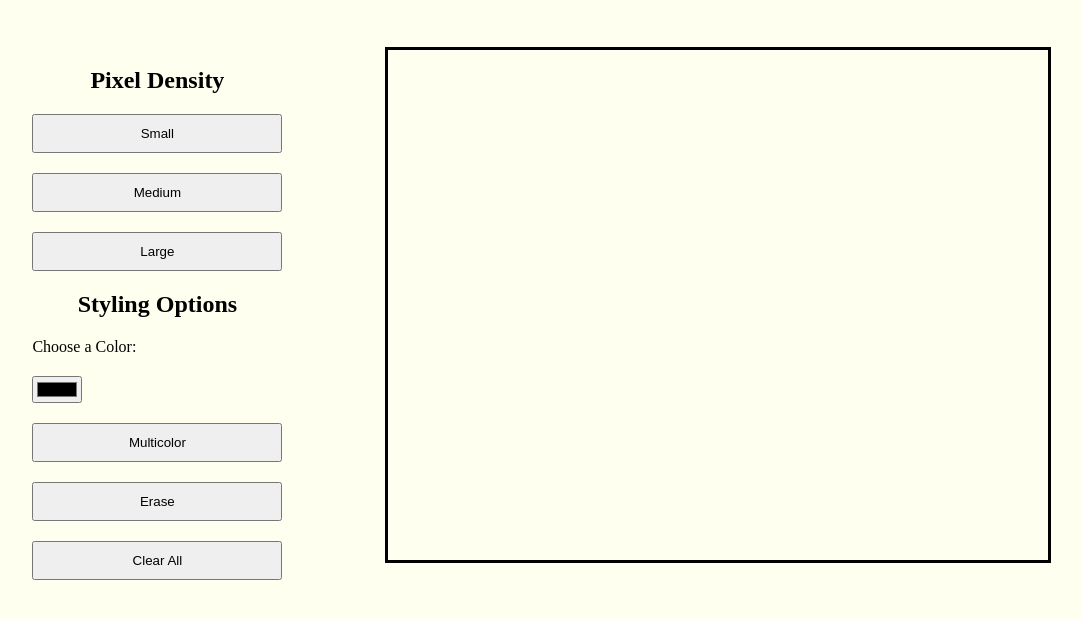
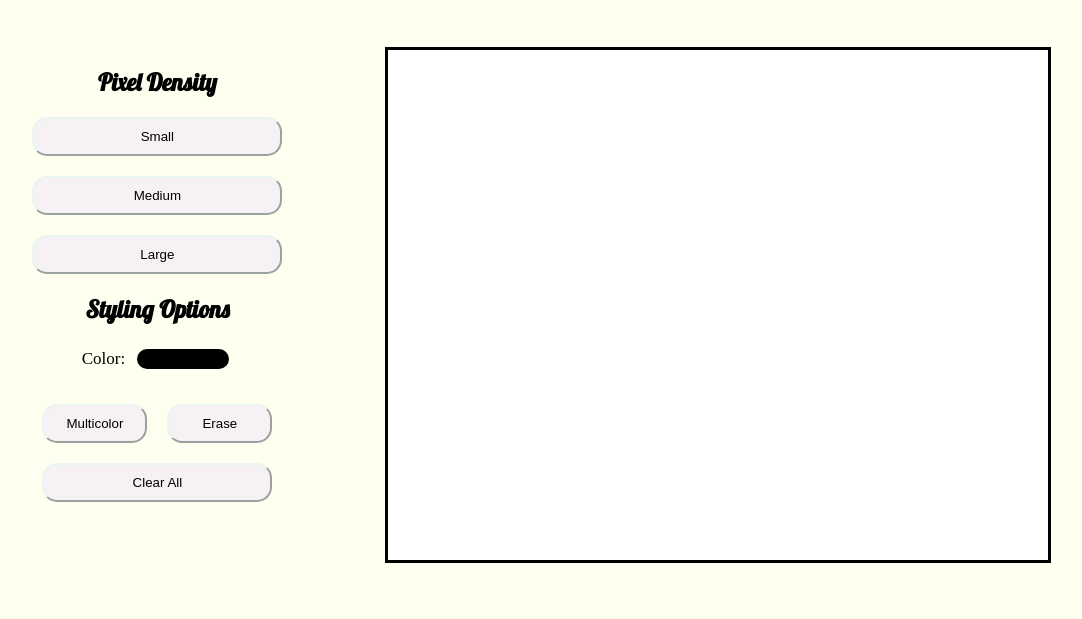
Before and after one commit to ladinofel/etch-a-sketch, a plain HTML site: page index.html in a window 1280 px wide. Both pictures are taken after a click on the button "Multicolor". Shown: the part 111-730 px from the top of the page, without its empty margins (77-1159 px from the left). Drawn offline with Linux system fonts and the light colour scheme.

Commit message:
Add multicolor function and overall webpage style

```diff
--- a/index.html
+++ b/index.html
@@ -7,12 +7,15 @@
     <link rel="preconnect" href="https://fonts.googleapis.com">
     <link rel="preconnect" href="https://fonts.gstatic.com" crossorigin>
     <link href="https://fonts.googleapis.com/css2?family=Josefin+Sans:ital,wght@0,100;0,300;0,400;0,500;0,700;1,100;1,300;1,500;1,600&family=Lobster&display=swap" rel="stylesheet">
+    <link rel="preconnect" href="https://fonts.googleapis.com">
+    <link rel="preconnect" href="https://fonts.gstatic.com" crossorigin>
+    <link href="https://fonts.googleapis.com/css2?family=Alegreya+Sans:ital,wght@0,100;0,300;1,100;1,300&family=Josefin+Sans:ital,wght@0,100;0,300;0,400;0,500;0,700;1,100;1,300;1,500;1,600&family=Lobster&display=swap" rel="stylesheet">
     <meta name="viewport" content="width=device-width, initial-scale=1.0">
     <title>Etch a Sketch </title>
 </head>
 <body>
   <div class="heading">
-    <h4>- Etch a Sketch -</h4>
+    <h1>- Etch a Sketch -</h1>
   </div>
   <div class="center-content">
     <div class="left-content">
@@ -28,11 +31,19 @@
         <div class="styling">
           <h2>Styling Options</h2>
             <div class="styling-btns">
-              <label for="color-picker">Choose a Color:</label>
-              <input type="color" id="color-picker" value="#000000">
-              <button class="multicolor">Multicolor</button>
-              <button class="erase">Erase</button>
-              <button onclick="history.go(0);">Clear All</button>
+              <div class="color-area">
+                <label for="color-picker">Color:</label>
+                <input type="color" id="color-picker" value="#000000">
+              </div>
+              <div class="btn-grid">
+                <div class="btns-top">
+                  <button class="grid-btn" id="multicolor">Multicolor</button>
+                  <button class="grid-btn" id="erase">Erase</button>
+                </div>
+                <div class="btns-bottom">
+                  <button class="grid-btn" onclick="history.go(0);">Clear All</button>
+                </div>
+              </div>
             </div>
         </div>
       </div>
@@ -42,9 +53,6 @@
       </div>
     </div>
   </div>
-  <div class="footer">
-  </div>
 <script src="./script.js"></script>
 </body>
-
 </html>
--- a/script.js
+++ b/script.js
@@ -1,6 +1,10 @@
+//Initialize variables
+let tone = '#000000';
+let multi_interval;
 
+//This function creates the initial canvas
 function createCanvas() {
-  for(let i = 0; i <= 1497; i++){
+  for(let i = 0; i <= 1495; i++){
     const canvas_sect = document.querySelector('.canvas');
     const canvas_units = document.createElement('div');
     canvas_units.classList.add('canvas-units');
@@ -9,8 +13,7 @@ function createCanvas() {
   }
 }
 
-createCanvas();
-
+//BUTTON: This piece of code creates a canvas made out of small size divs and resets color to black.
 const den_small = document.querySelector('.den-small');
 den_small.addEventListener('click', () => {
   const canvas_sect = document.querySelector('.canvas');
@@ -24,10 +27,15 @@ den_small.addEventListener('click', () => {
     canvas_units.classList.add('canvas-units-small');
     canvas_sect.appendChild(canvas_units);
   }
+  const value = document.querySelector('input');
+  value.value = '#000000';
+  tone = '#000000';
   paint();
+  clearInterval(multi_interval);
 }
 );
 
+//BUTTON: This piece of code creates a canvas made out of medium size divs and resets color to black.
 const den_medium = document.querySelector('.den-medium');
 den_medium.addEventListener('click', () => {
   const canvas_sect = document.querySelector('.canvas');
@@ -41,10 +49,15 @@ den_medium.addEventListener('click', () => {
     canvas_units.classList.add('canvas-units-medium');
     canvas_sect.appendChild(canvas_units);
   }
+  const value = document.querySelector('input');
+  value.value = '#000000';
+  tone = '#000000';
   paint();
+  clearInterval(multi_interval);
 }
 );
 
+//BUTTON: This piece of code creates a canvas made out of large size divs and resets color to black.
 const den_large = document.querySelector('.den-large');
 den_large.addEventListener('click', () => {
   const canvas_sect = document.querySelector('.canvas');
@@ -58,46 +71,54 @@ den_large.addEventListener('click', () => {
     canvas_units.classList.add('canvas-units-large');
     canvas_sect.appendChild(canvas_units);
   }
+  const value = document.querySelector('input');
+  value.value = '#000000';
+  tone = '#000000';
   paint();
+  clearInterval(multi_interval);
 }
 );
 
-let tone = '#000000';
-
+//INPUT: This function allows the user to choose a color
 function chooseColor(){
   const color_input = document.querySelector('#color-picker');
   color_input.addEventListener('input', () => {
     tone = color_input.value;
+    clearInterval(multi_interval);
   })
+};
 
-}
-
-chooseColor();
-
+//This function allows the user to 'paint' by changing the divs' background color to the desired color
 function paint(){
   const canvas_painted_units = document.querySelectorAll('.canvas-units');
   canvas_painted_units.forEach(unit => unit.addEventListener('mouseover', () => {
     unit.style.background = tone;
-  }));
+  }))
 };
 
-paint();
+//BUTTON: This function allows the user to 'erase' by changing the divs' background color to white
+function erase() {
+const erase_btn = document.querySelector('#erase');
+erase_btn.addEventListener('click', () => {
+  tone = '#FFFFFF';
+  clearInterval(multi_interval);
+})
+};
 
-function erase() {
-const erase_btn = document.querySelector('.erase');
-erase_btn.addEventListener('click', () => {
-  tone = '#FFFFF0';
-})
-}
 
-erase();
-
+//BUTTON: This function allows the user to 'paint' by changing the divs' background color randomly in intervals
 function multicolor() {
-  const multicolor_btn = document.querySelector('.multicolor');
+  const multicolor_btn = document.querySelector('#multicolor');
   multicolor_btn.addEventListener('click', () => {
+    multi_interval = setInterval(() => {
     let randomColor = Math.floor(Math.random()*16777215).toString(16);
     tone = '#' + randomColor;
-  });
-  }
+    }, 50);
+  })
+  };
 
+createCanvas();
 multicolor();
+erase();
+paint();
+chooseColor();
--- a/styles.css
+++ b/styles.css
@@ -1,9 +1,8 @@
 body {
-  background-color:ivory;
+  background-color: ivory;
 }
 
-h4 {
-  font-family: 'Josefin Sans', sans-serif;
+h1 {
   font-family: 'Lobster', cursive;
   font-size: 80px;
   margin: 0;
@@ -45,12 +44,8 @@ h4 {
   border:0px;
 }
 
-.canvas-units:hover {
-  background-color: black;
-}
-
-.painted {
-  background-color: red;
+.canvas-units {
+  background-color: white;
 }
 
 .left-content {
@@ -67,22 +62,74 @@ h4 {
   flex-direction: column;
 }
 
+.styling-btns,
 .density-btns {
   display: flex;
   flex-direction: column;
   gap: 20px;
 }
 
-.styling-btns {
+h2 {
+  text-align: center;
+  font-family: 'Lobster', cursive;
+}
+
+.color-area {
+  display: flex;
+  gap: 8px;
+  text-align: center;
+  align-items: center;
+  justify-content: center;
+}
+
+.btn-grid {
   display: flex;
   flex-direction: column;
-  gap: 20px;
+}
+
+.btns-top {
+  display: flex;
+  justify-content: space-between;
+}
+
+.btns-bottom {
+  display: flex;
+}
+
+.grid-btn {
+  width: 300px;
+  margin: 10px;
+}
+
+#color-picker {
+  -webkit-appearance: none;
+  -moz-appearance: none;
+  appearance: none;
+  width: 100px;
+  height: 30px;
+  border: none;
+  cursor: pointer;
+  background-color: transparent;
+}
+
+#color-picker::-webkit-color-swatch {
+  border-radius: 15px;
+  border: none;
+}
+
+#color-picker::-moz-color-swatch {
+  border-radius: 15px;
+  border: none;
 }
 
 button {
+  background-color: #F6F1F4;
+  border-color: #EBF5F0;
+  border-radius: 15px;
   padding: 10px;
 }
 
-h2 {
-  text-align: center;
+label {
+  font-size: 17px;
+  font-weight: 100;
 }
```
Also changed, not shown: 1 other file.
